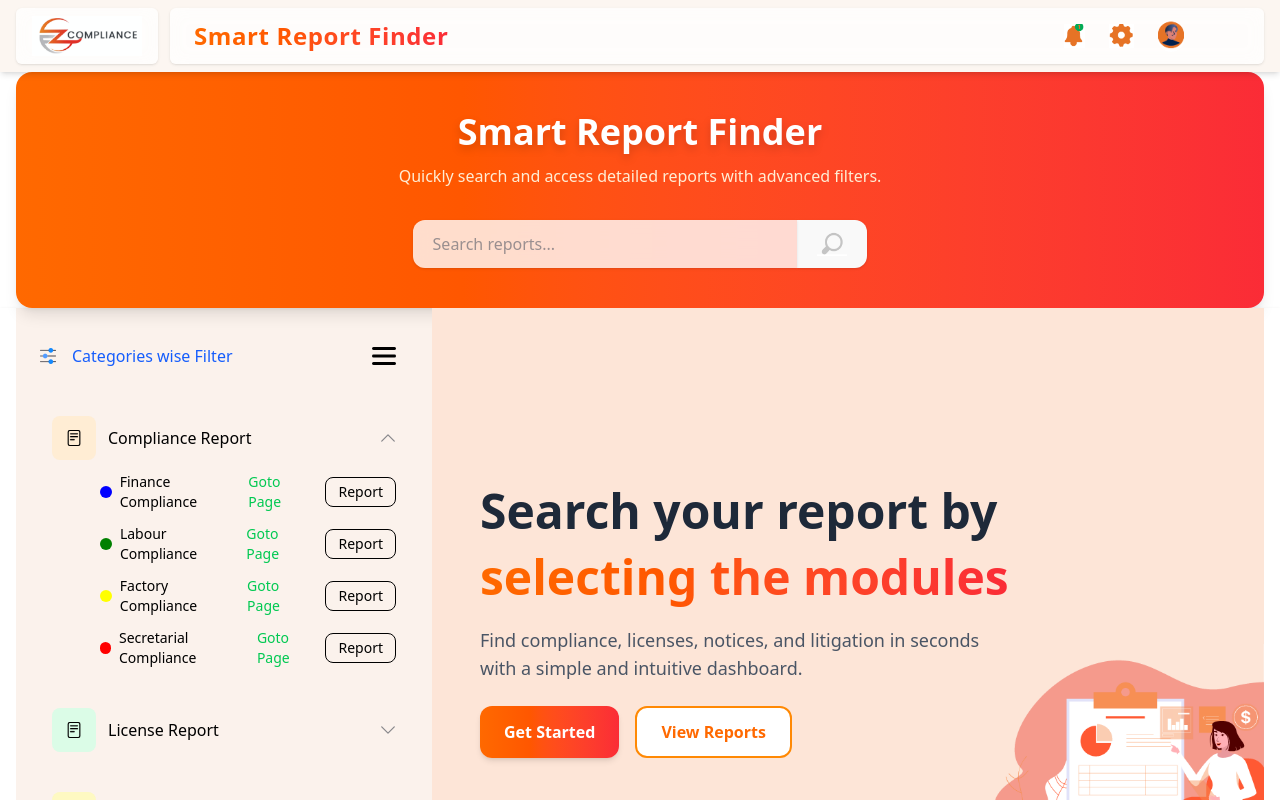
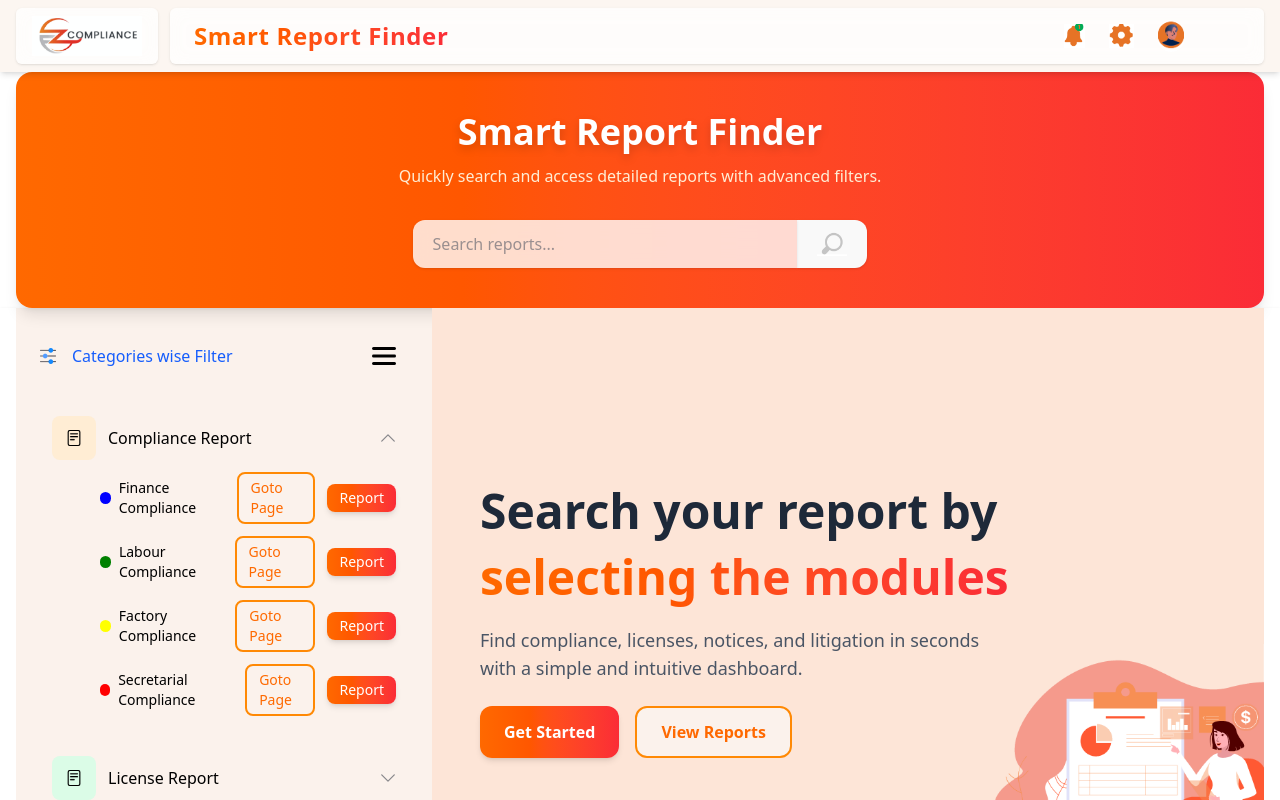
Before and after one commit to vanshchaudhary9837/EZ-Report, a React (Vite) app: page / in a window 1280 px wide. Both pictures are taken after a click on the item "Compliance Report". Shown: the top 800 px of the page. Built offline with nearby package versions, Linux system fonts and the light colour scheme.

Commit message:
redesign sidebar components & dropdown

```diff
--- a/src/components/CategoryItem.jsx
+++ b/src/components/CategoryItem.jsx
@@ -54,7 +54,7 @@ const CategoryItem = ({ title, color, items, collapsed, onReportClick }) => {
 
       {/* Dropdown content (hidden when collapsed)*/}
       {!collapsed && isOpen && (
-        <ul className="mt-3 ml-12 space-y-3 text-sm">
+        <ul className="mt-3 ml-12 space-y-3 text-sm font-medium">
           {items.map((item, idx) => (
             <li key={idx} className="flex justify-between items-center">
               <span className="flex items-center gap-2">
@@ -65,11 +65,11 @@ const CategoryItem = ({ title, color, items, collapsed, onReportClick }) => {
                 {item.label}
               </span>
               <div className="flex items-center gap-3">
-                <a href="#" className="text-green-500 font-medium">
+                <a href="#" className="px-3 py-1 rounded-lg cursor-pointer border-2 border-orange-400 text-orange-500  bg-[#fbf2ec] hover:bg-orange-50 hover:scale-105 transition-transform">
                   Goto Page
                 </a>
                 <button
-                  className="border px-3 py-1 rounded-lg cursor-pointer"
+                  className="px-3 py-1 rounded-lg cursor-pointer bg-gradient-to-r from-orange-500 to-red-500 text-white  shadow-md hover:shadow-lg hover:scale-105 transition-transform"
                   onClick={(e) => {
                     e.stopPropagation(); // prevent toggling dropdown when clicking
                     onReportClick(item.label); // send report name to Hero
--- a/src/components/Hero.jsx
+++ b/src/components/Hero.jsx
@@ -45,7 +45,7 @@ const Hero = () => {
                   <button className="px-6 py-3 rounded-xl bg-gradient-to-r from-orange-500 to-red-500 text-white font-semibold shadow-md hover:shadow-lg hover:scale-105 transition-transform">
                     Get Started
                   </button>
-                  <button className="px-6 py-3 rounded-xl border-2 border-orange-400 text-orange-500 font-semibold bg-white hover:bg-orange-50 hover:scale-105 transition-transform">
+                  <button className="px-6 py-3 rounded-xl border-2 border-orange-400 text-orange-500 font-semibold bg-[#fbf2ec] hover:bg-orange-50 hover:scale-105 transition-transform">
                     View Reports
                   </button>
                 </div>
```
